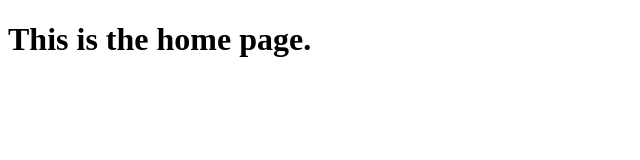
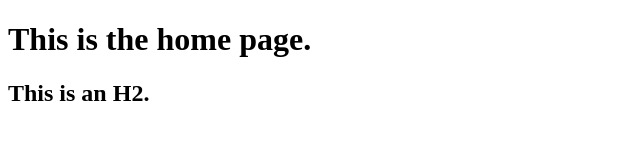
Before and after one commit to josh7554/hello, a plain HTML site: page index.html in a window 1280 px wide. Shown: the whole page, without its empty margins (0-640 px from the left). Drawn offline with Linux system fonts and the light colour scheme.

Commit message:
Added an h2.

```diff
--- a/index.html
+++ b/index.html
@@ -6,5 +6,6 @@
  </head>
  <body>
   <h1>This is the home page.</h1>
+  <h2>This is an H2.</h2>
  </body>
 </html>
```
